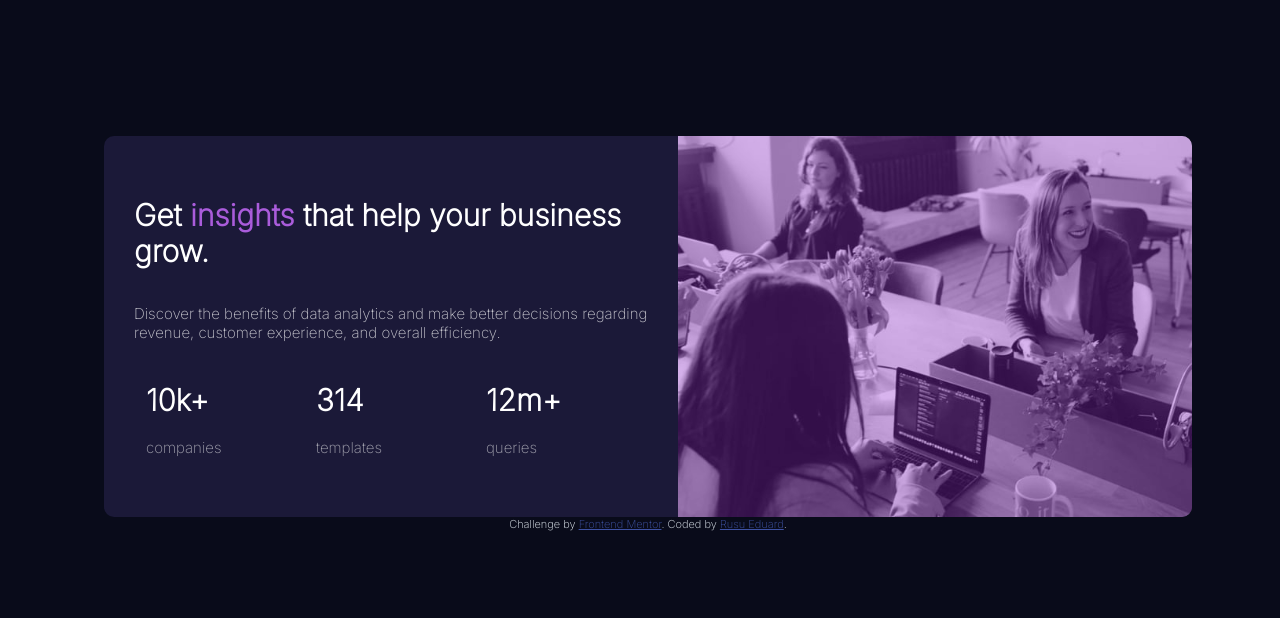
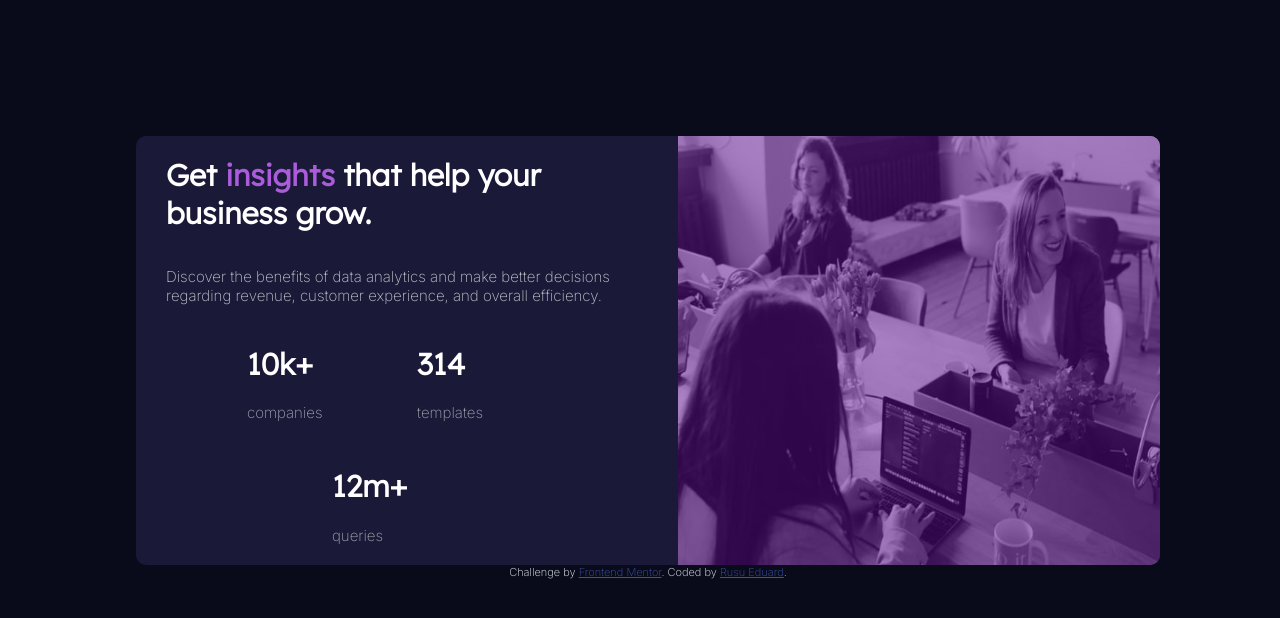
Before and after one commit to RusuEduard/stats-preview-card-component, a plain HTML site: page index.html in a window 1280 px wide. Drawn offline with Linux system fonts and the light colour scheme.

Commit message:
font changed for headings

```diff
--- a/index.html
+++ b/index.html
@@ -9,6 +9,9 @@
   <link rel="preconnect" href="https://fonts.googleapis.com">
   <link rel="preconnect" href="https://fonts.gstatic.com" crossorigin>
   <link href="https://fonts.googleapis.com/css2?family=Inter:wght@200&display=swap" rel="stylesheet">
+  <link rel="preconnect" href="https://fonts.googleapis.com">
+  <link rel="preconnect" href="https://fonts.gstatic.com" crossorigin>
+  <link href="https://fonts.googleapis.com/css2?family=Lexend+Deca:wght@300&display=swap" rel="stylesheet">
 
   <title>Frontend Mentor | Stats preview card component</title>
 </head>
--- a/style.css
+++ b/style.css
@@ -2,7 +2,7 @@
   --main-background: hsl(233, 47%, 7%);
   --card-background: hsl(244, 38%, 16%);
   --soft-violet: 277, 64%, 61%;
-  --violet: hsla(277, 66%, 49%, 0.35);
+  --violet: hsla(277, 86%, 31%, 0.5);
   --white: hsl(0, 0%, 100%);
   --main-paragraph: hsla(0, 0%, 100%, 0.75);
   --stat-heading: hsla(0, 0%, 100%, 0.6);
@@ -22,7 +22,7 @@
 }
 
 .card {
-  width: 85%;
+  width: 80%;
   background-color: var(--card-background);
   overflow: hidden;
   border-radius: 10px;
@@ -45,6 +45,8 @@
 .card .main_heading {
   color: var(--white);
   text-align: center;
+  font-family: 'Lexend Deca', sans-serif;
+  font-weight: 700;
 }
 
 .card .main_heading .accent {
@@ -53,6 +55,8 @@
 
 .card .stat h1 {
   color: var(--white);
+  font-family: 'Lexend Deca', sans-serif;
+  font-weight: 700;
 }
 
 .card .stat p {
```
